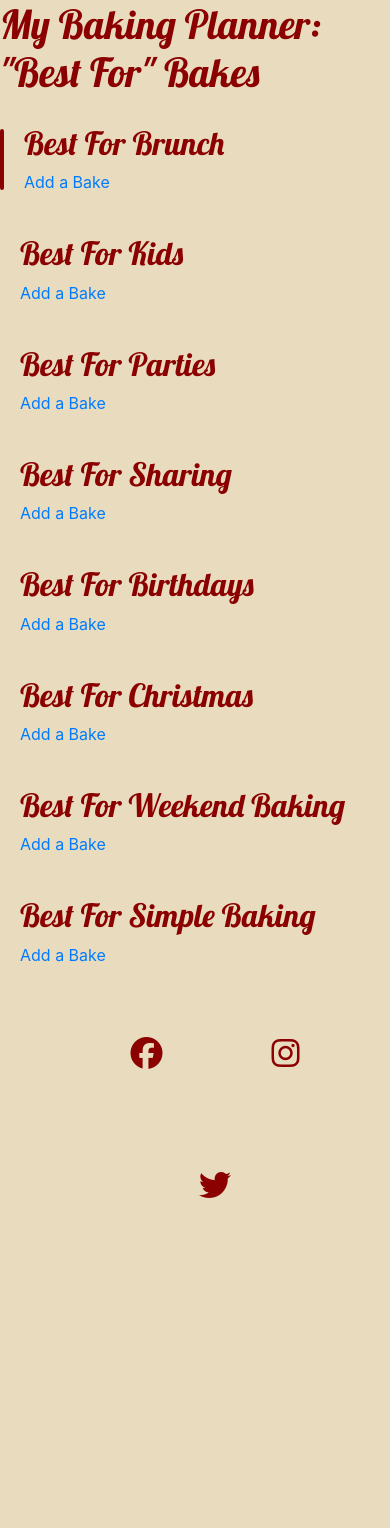
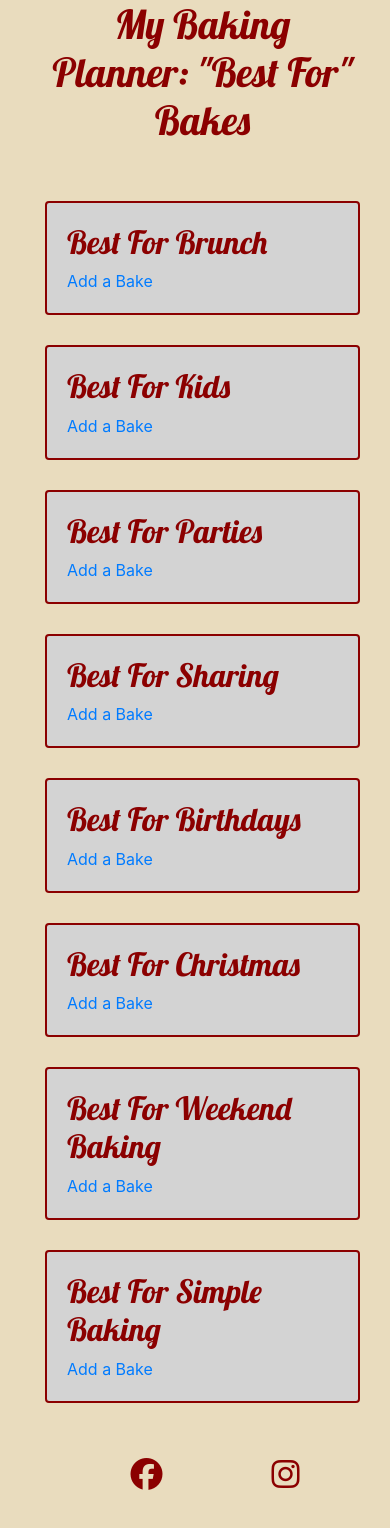
Before and after one commit to frankiesanjana/bake-it-better, a Django app: page /bestforbakes/ in a window 390 px wide. Shown: the part 126-1654 px from the top of the page. Before the commit the page ends 1324 px from the top, so only its background shows below. Run offline with Django 3.2, Linux system fonts and the light colour scheme; the visitor is signed in with stand-in values (Sample User, id 1); data that the repository does not hold is empty; some libraries are stand-ins or nearby versions.

Commit message:
Feat: Add basic cards to best-for-bakes.html

```diff
--- a/templates/best-for-bakes.html
+++ b/templates/best-for-bakes.html
@@ -5,18 +5,20 @@
 
 
 
-<div class="container">
+<div class="container-fluid bakes-container">
     <div class="row">
-        <h1>
-            My Baking Planner: "Best For" Bakes
-        </h1>
-        <!-- Bakes List Column -->
-
+        <div class="col">
+            <h1 class="page-heading">
+                My Baking Planner: "Best For" Bakes
+            </h1>
+        </div>
+    </div>
+    <br>
+    <div class="row">
         {% if user.is_authenticated %}
-            <div class="col-12 col-sm-6 col-md-4 col-lg-3">
-                <div class="row">
-                    <div class="card mb-4"></div>
-                        {% for key, value in my_best_for_bakes.items %}
+            {% for key, value in my_best_for_bakes.items %}
+                <div class="col-12 col-sm-6 col-lg-4 col-xl-3">
+                    <div class="card">
                         <div class="card-body">
                             <h2>
                                 Best For {{ key }}
@@ -64,17 +66,15 @@
                                 </a>
                             {% endif %}
                         </div>
-                        {% endfor %}
                     </div>
                 </div>
-            </div>
+            {% endfor %}
         {% else %}
             <p>
                 You are not currently logged in. Please <a href="{% url 'account_login' %}">log in</a> to view your starred bakes.
             </p>
         {% endif %}
     </div>
-
     <!-- Pagination code from Code Institute's I Think Therefore I Blog walkthrough project -->
     {% if is_paginated %}
     <nav aria-label="Page navigation">
```
